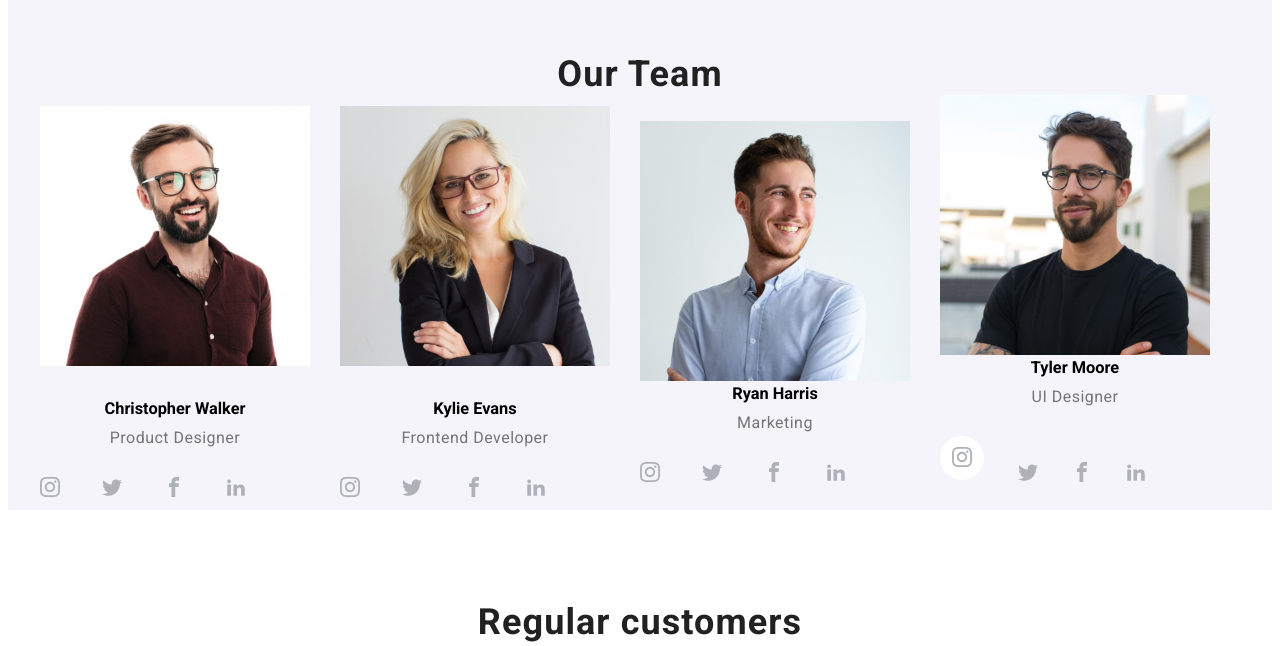
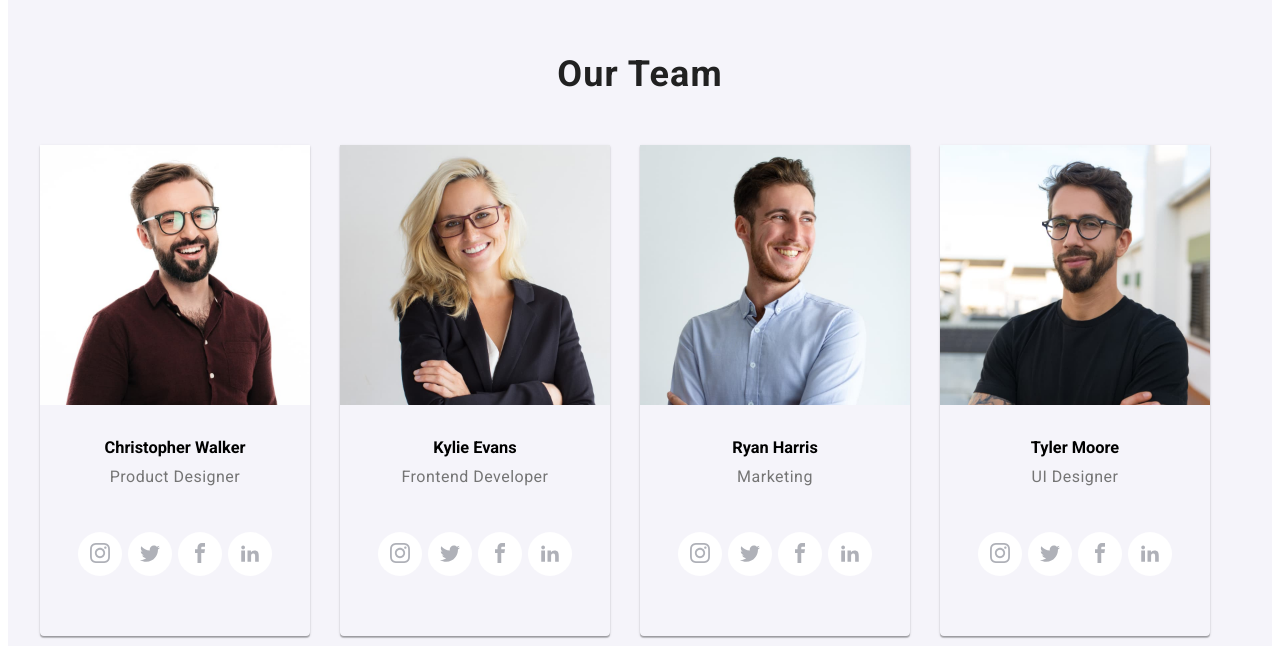
Before and after one commit to vasicris/goit-markup-hw-07, a plain HTML site: page index.html in a window 1280 px wide. Shown: the part 1746-2392 px from the top of the page. Drawn offline with Linux system fonts and the light colour scheme.

Commit message:
24 mar 23:09

```diff
--- a/css/styles.css
+++ b/css/styles.css
@@ -419,9 +419,11 @@ inner-div svg:hover {
 } */
 
 .grid__items {
-    display: flex;
-    flex-direction: column;
-    gap: 10px;
+    /* display: flex;
+    flex-direction: column; */
+    /* gap: 10px; */
+    box-shadow: 0px 1px 3px rgba(0, 0, 0, 0.12), 0px 1px 1px rgba(0, 0, 0, 0.14), 0px 2px 1px rgba(0, 0, 0, 0.2);
+    border-radius: 0px 0px 4px 4px;
 }
 
 /* .our-description a {
@@ -639,8 +641,13 @@ inner-div svg:hover {
     padding-top: 94px;
 } */
 
+.section-two {
+
+}
+
 .section-four {
-    background: #F5F4FA;;
+    background: #F5F4FA;
+    padding-bottom: 94px;
 }
 
 .section__title {
@@ -654,6 +661,10 @@ inner-div svg:hover {
     /* justify-content: center; */
     /* padding-top: 94px; */
     text-align: center;
+}
+
+.section-four-title {
+    padding-bottom: 50px;
 }
 
 /* .our-team {
@@ -711,8 +722,9 @@ inner-div svg:hover {
     display: flex;
     /* flex-direction: column; */
     align-items: center;
-    justify-content: space-between;
+    justify-content: space-evenly;
     width: 206px;
+    margin: 16px 32px 30px;
 }
 
 /* .social-media-icons-list {
@@ -733,23 +745,15 @@ inner-div svg:hover {
     padding-bottom: 10px;
 }
 
-.social-media__items {
+/* .social-media__items {
     display: flex;
     text-decoration: none;
     width: 206px;
     justify-content: space-between;
     color: #AFB1B8;
-}
-
-/* .social-media-icons-list a:hover {
-    color: white;
 } */
 
-.social-media__items a:hover {
-    color: white;
-}
-
-.icon-list-item {
+.social-media__item {
     height: 44px;
     width: 44px;
     background-color: #FFFFFF;
@@ -760,15 +764,45 @@ inner-div svg:hover {
     margin-bottom: 30px;
 }
 
-.icon-list-item:hover {
+
+/* .social-media-icons-list a:hover {
+    color: white;
+} */
+
+/* .social-media__item a:hover {
+    fill: white;
+} */
+
+/* .icon-list-item {
+    height: 44px;
+    width: 44px;
+    background-color: #FFFFFF;
+    border-radius: 50%;
+    display: flex;
+    justify-content: center;
+    align-items: center;
+    margin-bottom: 30px;
+} */
+
+.social-media__item svg:hover {
+    fill: white;
+    transition: 250ms cubic-bezier(0.4, 0, 0.2, 1);
+}
+
+.social-media__item:hover {
     background-color: #2196F3;
     transition: 250ms cubic-bezier(0.4, 0, 0.2, 1);
 }
 
-.icon-list-item svg:hover {
+/* .icon-list-item:hover {
+    background-color: #2196F3;
+    transition: 250ms cubic-bezier(0.4, 0, 0.2, 1);
+} */
+
+/* .icon-list-item svg:hover {
     fill: white;
     transition: 250ms cubic-bezier(0.4, 0, 0.2, 1);
-}
+} */
 
 /* .description {
     font-weight: 400;
--- a/index.html
+++ b/index.html
@@ -108,7 +108,7 @@
         </section>
         </div>
         <!--OurQualities-->
-        <section class="section">
+        <section class="section section-two">
             <div class="container">
                 <ul class="grid">
                     <li class="grid__items">
@@ -183,7 +183,7 @@
         <!--OurTeamSection-->
         <section class="section section-four">
             <div class="container">
-                <h2 class="section__title">Our Team</h2>
+                <h2 class="section__title section-four-title">Our Team</h2>
                 <ul class="grid">
                     <li class="grid__items">
                         <div class="our-team">
@@ -227,7 +227,7 @@
                         </div>
                     </li>
                     <li class="grid__items">
-                        <div class="our-team">
+                        <!-- <div class="our-team"> -->
                             <img class="our-team__image" src="./images/Kylie Evans-2.jpg" alt="Kylie Evans" width="270" height="260">
                             <div class="our-team__details">
                                 <h3 class="our-team__title">Kylie Evans</h3>
@@ -261,11 +261,11 @@
                                     </a></li>
                                 </ul>
                             <!-- </div> -->
-                        </div>
+                        <!-- </div> -->
                     </li>
                     <li class="grid__items">
-                        <div class="our-team">
-                            <img class="our-team__imag" src="./images/Ryan Harris-2.jpg" alt="Ryan Harris" width="270" height="260">
+                        <!-- <div class="our-team"> -->
+                            <img class="our-team__image" src="./images/Ryan Harris-2.jpg" alt="Ryan Harris" width="270" height="260">
                             <div class="our-team__details">
                                 <h3 class="our-team__title">Ryan Harris</h3>
                                 <p class="our-team__ocupation">Marketing</p>
@@ -298,18 +298,18 @@
                                     </a></li>
                                 </ul>
                             <!-- </div> -->
-                        </div>
+                        <!-- </div> -->
                     </li>
                     <li class="grid__items">
-                        <div class="our-team">
-                            <img class="our-team__imag" src="./images/Tyler Moore-2.jpg" alt="Tyler Moore" width="270" height="260">
+                        <!-- <div class="our-team"> -->
+                            <img class="our-team__image" src="./images/Tyler Moore-2.jpg" alt="Tyler Moore" width="270" height="260">
                             <div class="our-team__details">
                                 <h3 class="our-team__title">Tyler Moore</h3>
                                 <p class="our-team__ocupation">UI Designer</p>
                             </div>
                             <!-- <div class="social-media-icons"> -->
                                 <ul class="social-media-icons our-team__social-media">
-                                    <li class="icon-list-item">
+                                    <li class="social-media__item">
                                         <a href="#">
                                         <svg width="20" height="20" fill="#AFB1B8">
                                             <use href="./images/symbol-defs.svg#icon-instagram"></use>
@@ -335,7 +335,7 @@
                                     </a></li>
                                 </ul>
                             <!-- </div> -->
-                        </div>
+                        <!-- </div> -->
                     </li>
                 </ul>
             </div>
```
